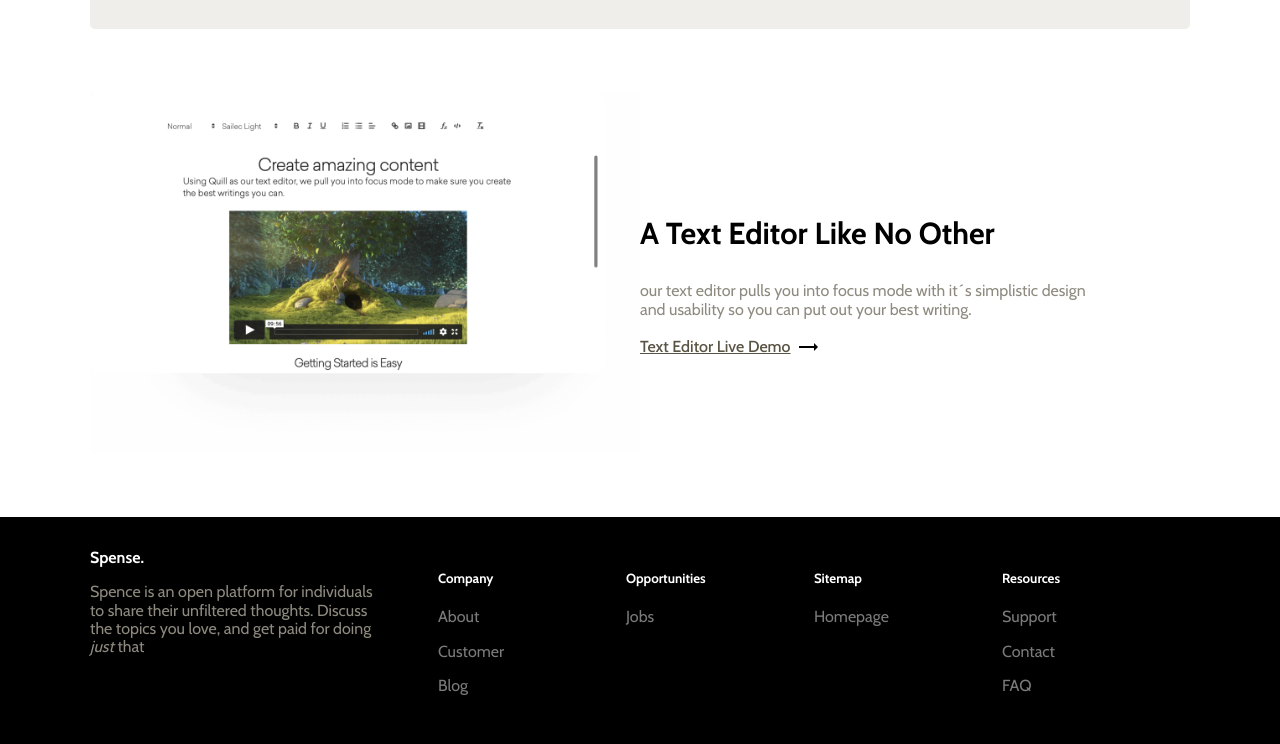
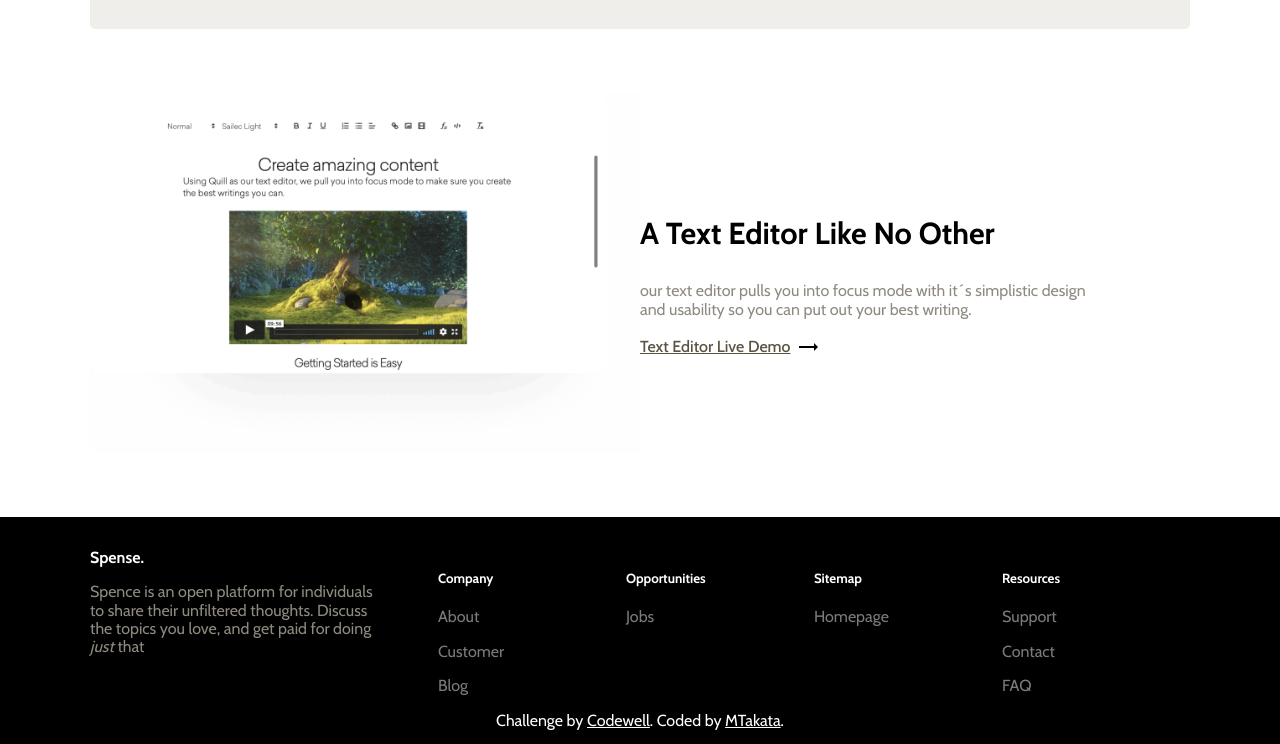
Before and after one commit to Takata21/Spence, a plain HTML site: page index.html in a window 1280 px wide. Shown: the part 1143-1887 px from the top of the page. Drawn offline with nearby package versions, Linux system fonts and the light colour scheme.

Commit message:
fixing footer bug

```diff
--- a/index.html
+++ b/index.html
@@ -193,7 +193,9 @@
                 </div>
             </div>
         </div>
-
+        <div class="attribution">
+            Challenge by <a href="https://www.codewell.cc/challenges/608a7a859691700015db16c5" target="_blank">Codewell</a>. Coded by <a href="https://github.com/Takata21">MTakata</a>.
+        </div>
     </footer>
 
     <script src="./src/js/index.js "></script>
--- a/static/css/index.css
+++ b/static/css/index.css
@@ -87,6 +87,19 @@ ul {
     color: whitesmoke;
 }
 
+.attribution {
+    text-align: center;
+    position: absolute;
+    left: 0;
+    right: 0;
+    margin: auto;
+}
+
+.attribution,
+.attribution a {
+    color: white;
+}
+
 #menu-check {
     display: none;
 }
```
